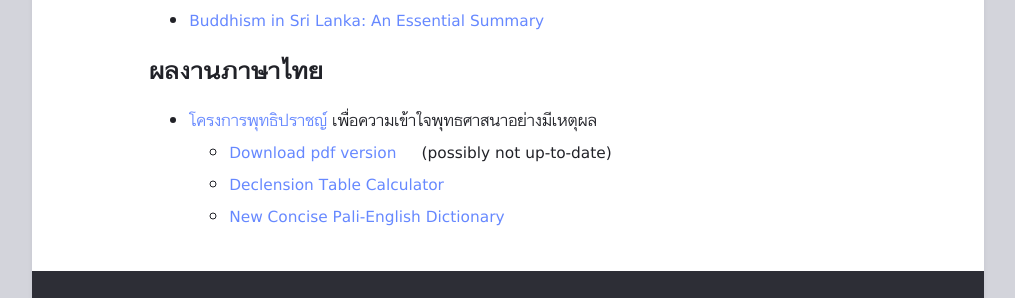
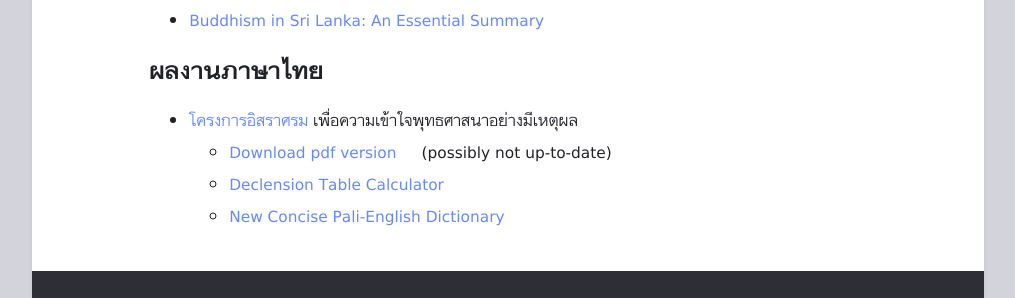
Before and after one commit to bhaddacak/bhaddacak.github.io, a Jekyll site: the page built from _pages/index.md, in a window 1280 px wide. Shown: the part 1270-1568 px from the top of the page, without its empty margins (132-1147 px from the left). Built offline with Jekyll 4.4.1, drawn with Linux system fonts in a browser that asks for light colours.

Commit message:
Update index, renaming links to israsom

```diff
--- a/_pages/index.md
+++ b/_pages/index.md
@@ -36,7 +36,7 @@
 - [Buddhism in Sri Lanka: An Essential Summary](/budsrilanka)
 
 ## ผลงานภาษาไทย
-- [โครงการพุทธิปราชญ์](https://bhaddacak.github.io/buddhipraj) เพื่อความเข้าใจพุทธศาสนาอย่างมีเหตุผล
-	- [Download pdf version](https://github.com/bhaddacak/buddhipraj/releases) <svg class="icon"><use xlink:href="/assets/fontawesome/custom.svg#github-alt"></use></svg> (possibly not up-to-date)
-	- [Declension Table Calculator](https://bhaddacak.github.io/buddhipraj/docs/pali/appendix/declension.html)
-	- [New Concise Pali-English Dictionary](https://bhaddacak.github.io/buddhipraj/docs/pali/appendix/dictionary.html)
+- [โครงการอิสราศรม](https://bhaddacak.github.io/israsom) เพื่อความเข้าใจพุทธศาสนาอย่างมีเหตุผล
+	- [Download pdf version](https://github.com/bhaddacak/israsom/releases) <svg class="icon"><use xlink:href="/assets/fontawesome/custom.svg#github-alt"></use></svg> (possibly not up-to-date)
+	- [Declension Table Calculator](https://bhaddacak.github.io/israsom/docs/pali/appendix/declension.html)
+	- [New Concise Pali-English Dictionary](https://bhaddacak.github.io/israsom/docs/pali/appendix/dictionary.html)
```
